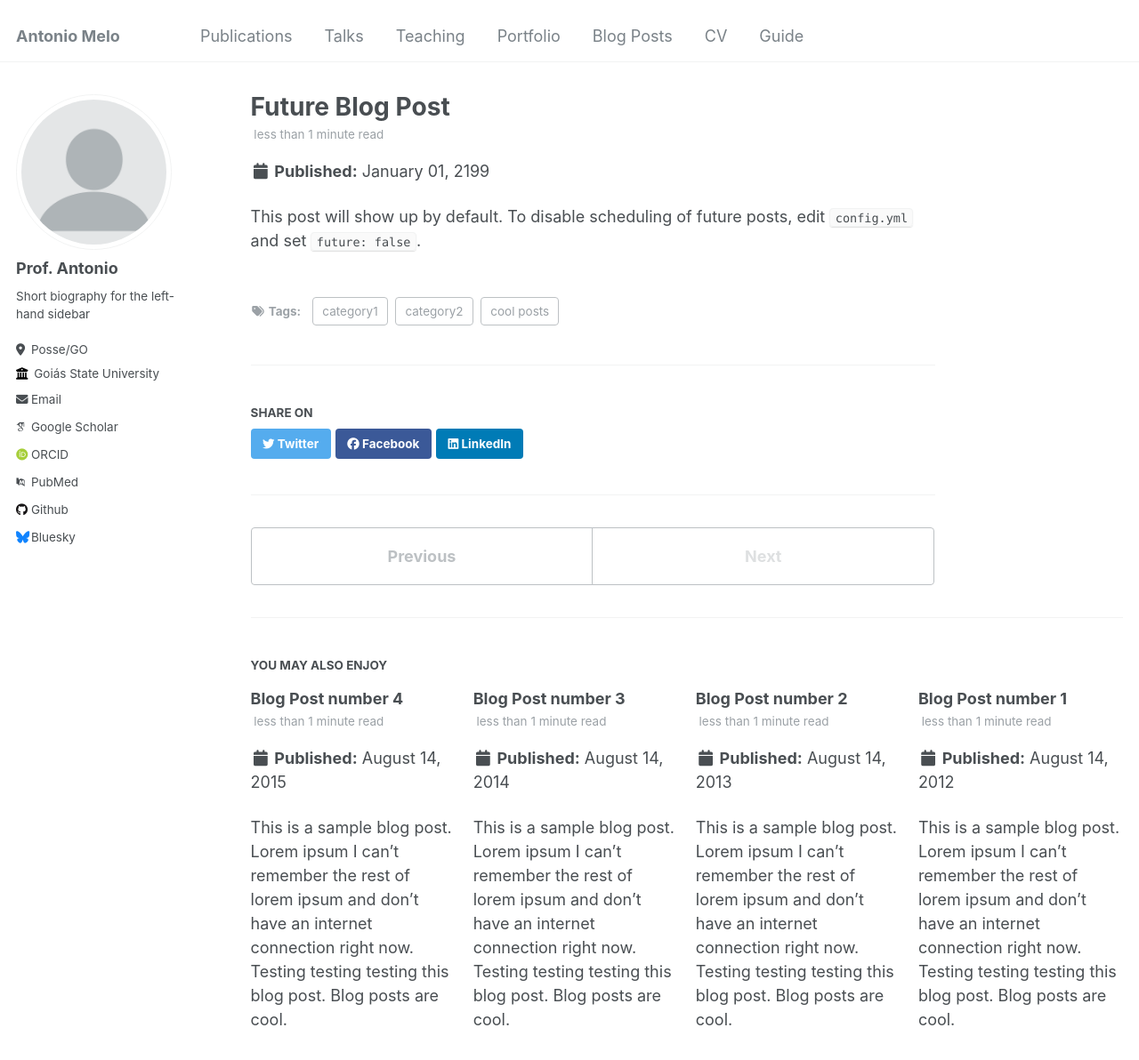
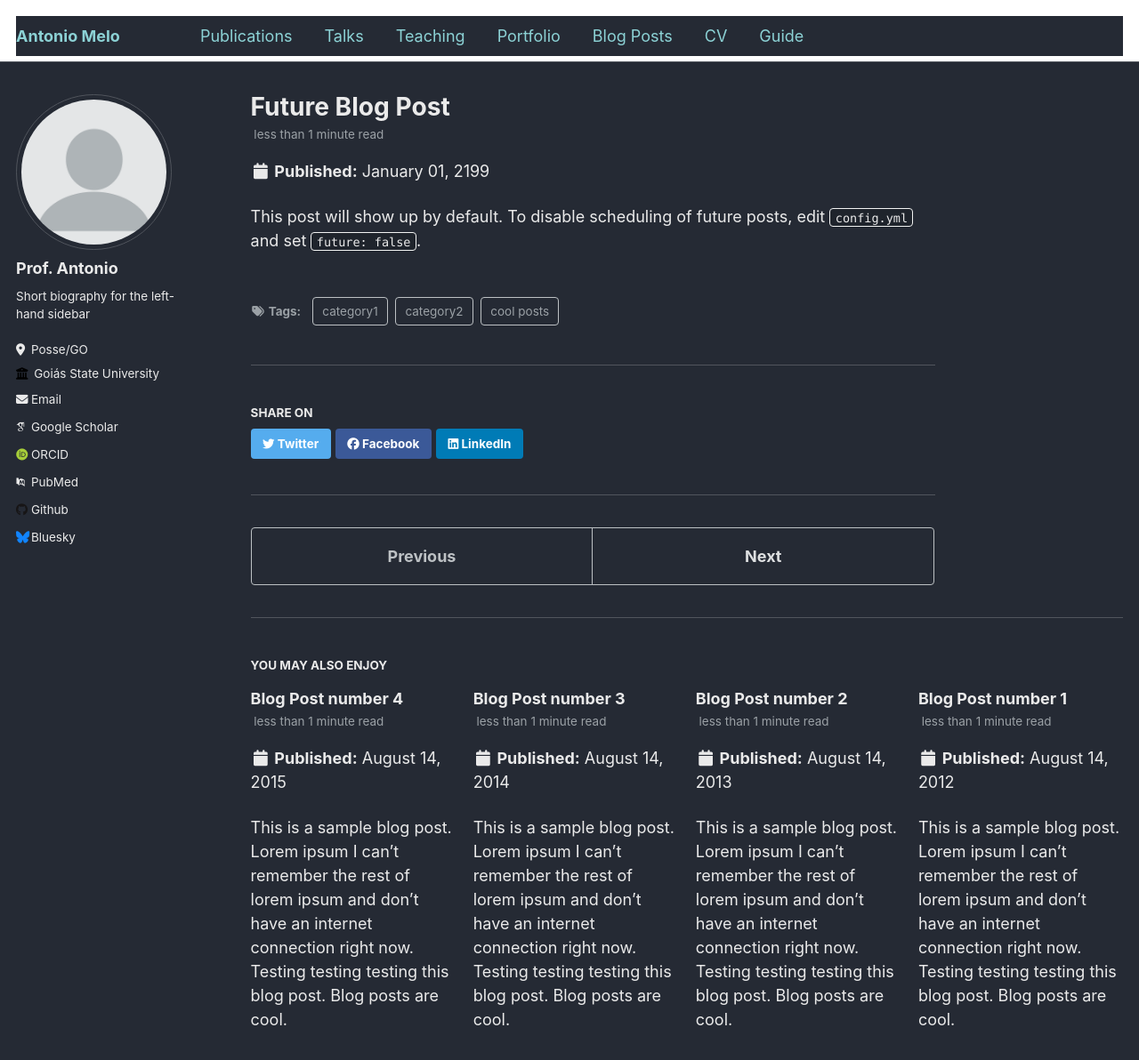
Before and after one commit to antmelo/antmelo.github.io, a Jekyll site: the page built from _posts/2199-01-01-future-post.md, in a window 1280 px wide and 1400 px high. Shown: the top 1192 px of the window at 89% size. Built offline with Jekyll 4.4.1, drawn with Linux system fonts in a browser that asks for light colours; some web fonts are replaced.

Commit message:
Update _variables.scss

```diff
--- a/_sass/_variables.scss
+++ b/_sass/_variables.scss
@@ -61,14 +61,15 @@
 $light-gray                 : mix(#fff, $gray, 50%);
 $lighter-gray               : mix(#fff, $gray, 90%);
 
-$body-color                 : #fff;
-$background-color           : #fff;
-$code-background-color      : #fafafa;
-$code-background-color-dark : $light-gray;
-$text-color                 : $dark-gray;
-$border-color               : $lighter-gray;
+$body-color                 : #252a34;
+$background-color           : #252a34;
+$code-background-color      : mix(#000, $background-color, 15%);
+$code-background-color-dark : mix(#000, $background-color, 20%);
+$text-color                 : #eaeaea;
+$border-color               : mix(#fff, $background-color, 20%);
 
-$primary-color              : #7a8288;
+$primary-color              : #8cd2d5;
+
 $success-color              : #62c462;
 $warning-color              : #f89406;
 $danger-color               : #ee5f5b;
@@ -102,11 +103,12 @@
 
 
 /* links */
-$link-color                 : $info-color;
-$link-color-hover           : mix(#000, $link-color, 25%);
-$link-color-visited         : mix(#fff, $link-color, 25%);
-$masthead-link-color        : $primary-color;
-$masthead-link-color-hover  : mix(#000, $primary-color, 25%);
+$link-color                 : mix(#000, $info-color, 15%) !default;
+$link-color-hover           : mix(#000, $link-color, 25%) !default;
+$link-color-visited         : mix(#fff, $link-color, 15%) !default;
+$masthead-link-color        : $primary-color !default;
+$masthead-link-color-hover  : mix(#000, $primary-color, 25%) !default;
+$navicon-link-color-hover   : mix(#fff, $primary-color, 75%) !default;
 
 
 /*
```
